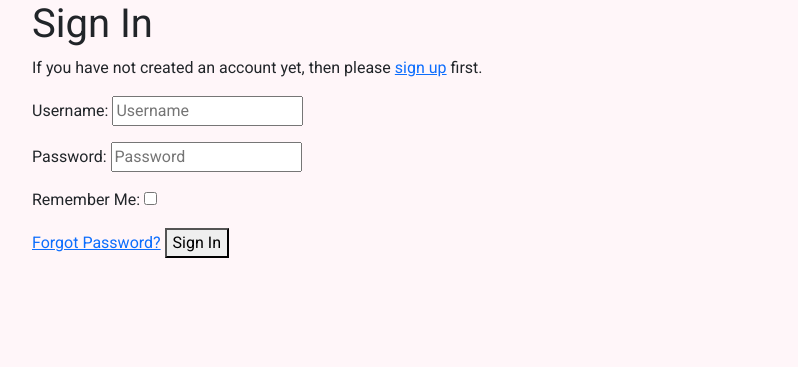
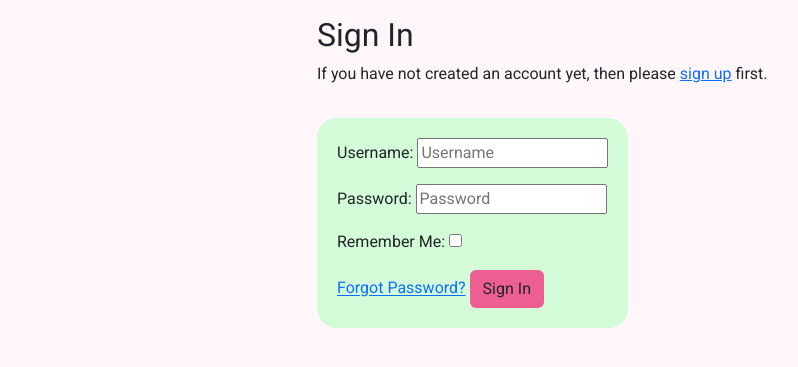
Before and after one commit to Jbachtiger/ci-pp4-the-unconventional-programmer, a Django app: page /accounts/login/ in a window 1280 px wide. Shown: the part 56-423 px from the top of the page, without its empty margins (50-848 px from the left). Run offline with Django 3.2, Linux system fonts and the light colour scheme; some libraries are stand-ins or nearby versions.

Commit message:
Add styling to account login page

```diff
--- a/static/css/style.css
+++ b/static/css/style.css
@@ -13,7 +13,7 @@ body {
     background-color: #fff6f9;
 }
 
-/* Sign-up page */
+/* Account pages e.g. signup, login, logout */
 .account-page-layout {
     display: flex;
     align-items: center;
@@ -29,7 +29,7 @@ body {
 }
 
 /* Button styles */
-.signup-btn {
+.generic-btn {
     background-color: #ed5e93;
 }
 
--- a/templates/account/login.html
+++ b/templates/account/login.html
@@ -7,40 +7,30 @@
 
 {% block content %}
 
-<h1>{% trans "Sign In" %}</h1>
+<div class="containter">
+    <div class="row account-page-layout ">
+        <div class="col-md-8 mt-3 offset-md-2">
+            <!-- Page title -->
+            <h2>{% trans "Sign In" %}</h2>
 
-{% get_providers as socialaccount_providers %}
-
-{% if socialaccount_providers %}
-<p>{% blocktrans with site.name as site_name %}Please sign in with one
-    of your existing third party accounts. Or, <a href="{{ signup_url }}">sign up</a>
-    for a {{ site_name }} account and sign in below:{% endblocktrans %}</p>
-
-<div class="socialaccount_ballot">
-
-    <ul class="socialaccount_providers">
-        {% include "socialaccount/snippets/provider_list.html" with process="login" %}
-    </ul>
-
-    <div class="login-or">{% trans 'or' %}</div>
-
-</div>
-
-{% include "socialaccount/snippets/login_extra.html" %}
-
-{% else %}
             <p>{% blocktrans %}If you have not created an account yet, then please
                 <a href="{{ signup_url }}">sign up</a> first.{% endblocktrans %}</p>
-{% endif %}
-
-<form class="login" method="POST" action="{% url 'account_login' %}">
+        </div>
+    </div>
+    <div class="row account-page-layout ">
+        <div class="col-md-8 mt-3 offset-md-2">
+            <!-- Login Form -->
+            <form class="login generic-form-style" method="POST" action="{% url 'account_login' %}">
                 {% csrf_token %}
                 {{ form.as_p }}
                 {% if redirect_field_value %}
                 <input type="hidden" name="{{ redirect_field_name }}" value="{{ redirect_field_value }}" />
                 {% endif %}
                 <a class="button secondaryAction" href="{% url 'account_reset_password' %}">{% trans "Forgot Password?" %}</a>
-    <button class="primaryAction" type="submit">{% trans "Sign In" %}</button>
+                <button class="btn generic-btn" type="submit">{% trans "Sign In" %}</button>
             </form>
+        </div>
+    </div>
+</div>
 
 {% endblock %}
--- a/templates/account/signup.html
+++ b/templates/account/signup.html
@@ -8,6 +8,7 @@
 <div class="container">
     <div class="row account-page-layout">
         <div class="col-md-8 mt-3 offset-md-2">
+            <!-- Page title -->
             <h2>{% trans "Sign Up" %}</h2>
 
             <p>{% blocktrans %}Already have an account? Then please <a class="link" href="{{ login_url }}">sign in</a>.{% endblocktrans %}</p>
@@ -15,13 +16,15 @@
     </div>
     <div class="row account-page-layout">
         <div class="col-md-8 mt-3 offset-md-2">
+            <!-- Signup form -->
             <form class="signup generic-form-style" id="signup_form" method="post" action="{% url 'account_signup' %}">
                 {% csrf_token %}
                 {{ form.as_p }}
                 {% if redirect_field_value %}
                 <input type="hidden" name="{{ redirect_field_name }}" value="{{ redirect_field_value }}" />
                 {% endif %}
-                <button class="btn signup-btn" type="submit">{% trans "Sign Up" %} &raquo;</button>
+                <!-- Form button -->
+                <button class="btn generic-btn " type="submit">{% trans "Sign Up" %} &raquo;</button>
             </form>
         </div>
     </div>
```
Lines whose indentation alone changed are shown as unchanged.
